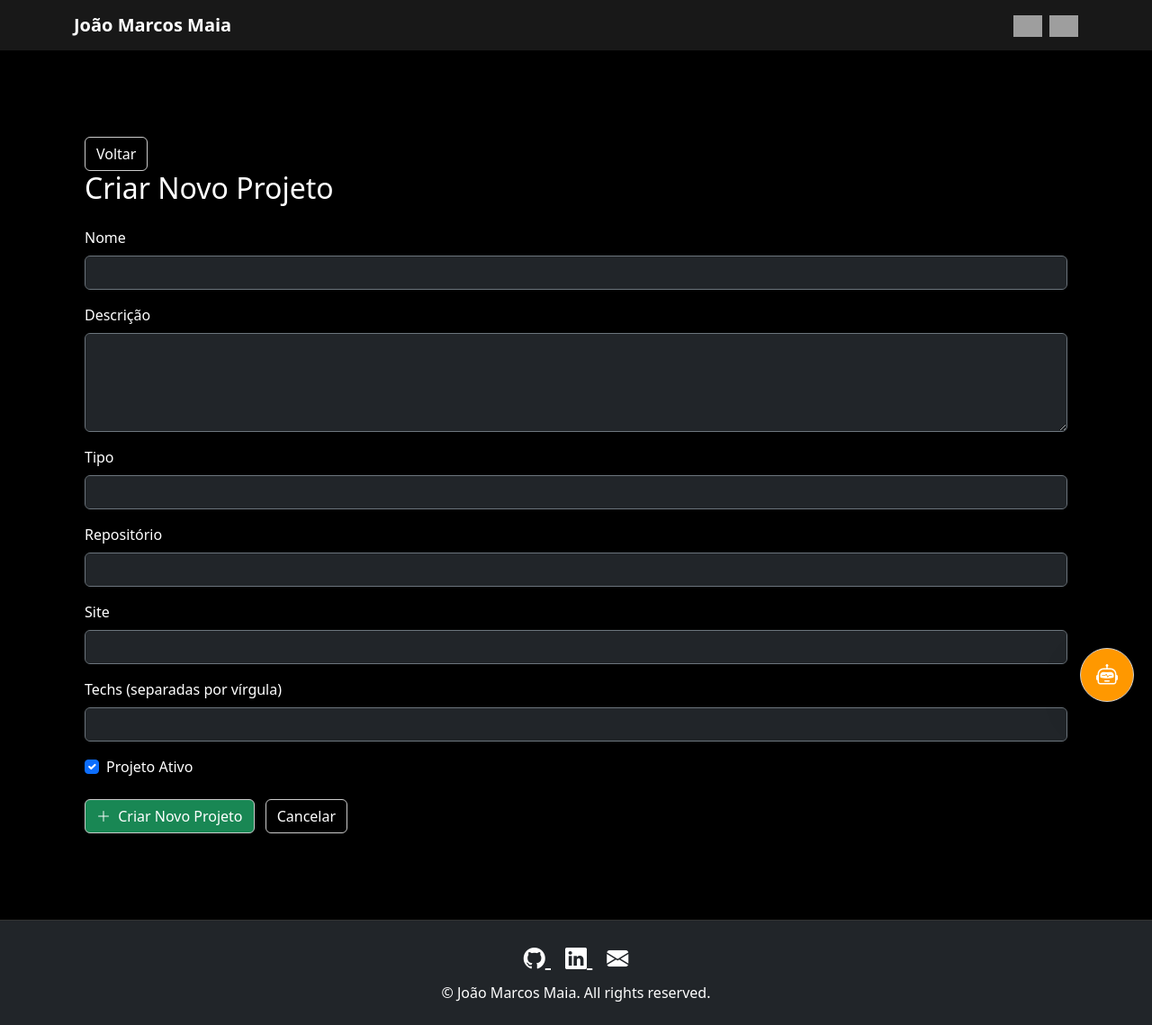
After one commit to jonhmaia/Portifolio, a Django app: page /admin-projetos/criar/ in a window 1280 px wide. The commit adds this page. Shown: the whole page at 90% size. Run offline with Django 5.2, Linux system fonts and the light colour scheme; a user stored in the database is signed in; grey boxes are pictures that could not be loaded.

Commit message:
painel completo com CRUD de projetos integrado ao Supabase
- Criação de novos projetos com formulário estilizado
- Edição com dados pré-preenchidos via GET
- Exclusão de projetos com confirmação
- Toasts visuais com feedback automático (Bootstrap)
- Proteção com login obrigatório usando @login_required
- Coreção de tradução

```diff
--- a/core/templates/base.html
+++ b/core/templates/base.html
@@ -166,6 +166,29 @@
     {% block content %}{% endblock %}
   </main>
 
+<!-- Toasts -->
+<div class="toast-container position-fixed top-0 end-0 p-3" style="z-index: 1055">
+  {% for message in messages %}
+    <div class="toast align-items-center text-white bg-{% if message.tags == 'success' %}success{% elif message.tags == 'error' %}danger{% else %}secondary{% endif %} border-0 fade show" role="alert" aria-live="assertive" aria-atomic="true">
+      <div class="d-flex">
+        <div class="toast-body">
+          {{ message }}
+        </div>
+        <button type="button" class="btn-close btn-close-white me-2 m-auto" data-bs-dismiss="toast" aria-label="Close"></button>
+      </div>
+    </div>
+  {% endfor %}
+</div>
+
+<script>
+  document.addEventListener('DOMContentLoaded', function () {
+    const toasts = document.querySelectorAll('.toast');
+    toasts.forEach(function (toastEl) {
+      const toast = new bootstrap.Toast(toastEl, { delay: 3000 });
+      toast.show();
+    });
+  });
+</script>
   <footer class="text-center py-4 bg-dark shadow-sm text-white mt-auto">
     <div class="container mb-2">
       <a href="https://github.com/jonhmaia" target="_blank" class="text-white mx-2 fs-4" title="GitHub">
@@ -186,6 +209,7 @@
   style="position: fixed; bottom: 20px; right: 20px; z-index: 9999; width: 60px; height: 60px; background-color: #ff9800;">
   <i class="bi bi-robot fs-4"></i>
 </button>
+
 
 <!-- Caixa com o iframe (inicialmente oculta) -->
 <div id="chatbotBox" style="
--- /dev/null
+++ b/core/templates/criar_projeto.html
@@ -0,0 +1,46 @@
+{% extends "base.html" %}
+{% block title %}Criar Projeto{% endblock %}
+
+{% block content %}
+<div class="container my-5">
+  <a href="{% url 'admin_projetos' %}" class="btn btn-outline-light">Voltar</a>
+  <h2 class="mb-4">Criar Novo Projeto</h2>
+  <form method="post">
+    {% csrf_token %}
+    <div class="mb-3">
+      <label for="nome" class="form-label">Nome</label>
+      <input type="text" class="form-control bg-dark text-white border-secondary" id="nome" name="nome" required>
+    </div>
+    <div class="mb-3">
+      <label for="descricao" class="form-label">Descrição</label>
+      <textarea class="form-control bg-dark text-white border-secondary" id="descricao" name="descricao" rows="4" required></textarea>
+    </div>
+    <div class="mb-3">
+      <label for="tipo" class="form-label">Tipo</label>
+      <input type="text" class="form-control bg-dark text-white border-secondary" id="tipo" name="tipo">
+    </div>
+    <div class="mb-3">
+      <label for="repo_url" class="form-label">Repositório</label>
+      <input type="url" class="form-control bg-dark text-white border-secondary" id="repo_url" name="repo_url">
+    </div>
+    <div class="mb-3">
+      <label for="demo_url" class="form-label">Site</label>
+      <input type="url" class="form-control bg-dark text-white border-secondary" id="demo_url" name="demo_url">
+    </div>
+    <div class="mb-3">
+      <label for="techs" class="form-label">Techs (separadas por vírgula)</label>
+      <input type="text" class="form-control bg-dark text-white border-secondary" id="techs" name="techs">
+    </div>
+    <div class="form-check mb-4">
+      <input class="form-check-input" type="checkbox" id="ativo" name="ativo" checked>
+      <label class="form-check-label" for="ativo">
+        Projeto Ativo
+      </label>
+    </div>
+    <button type="submit" class="btn btn-success">
+      <i class="bi bi-plus-lg me-1"></i> Criar Novo Projeto
+    </button>
+    <a href="{% url 'admin_projetos' %}" class="btn btn-outline-light ms-2">Cancelar</a>
+  </form>
+</div>
+{% endblock %}
--- a/core/templates/sobre_mim.html
+++ b/core/templates/sobre_mim.html
@@ -80,7 +80,7 @@
   <div class="mt-5 animate__animated animate__fadeIn" id="card-sobre">
     <h3 class="fw-semibold">{% trans "Formação" %}</h3>
     <ul>
-      <li><strong>{% trans "Universidade Federal de Goiás (UFG) — Superior (Cursando)" %}</strong></li>
+      <li><strong>{% trans "Universidade Federal de Goiás (UFG) - Ciência da Computação — Superior (Cursando)" %}</strong></li>
       <li><strong>{% trans "Colégio Einstein — Ensino Médio (Concluído em 2020)" %}</strong></li>
     </ul>
   </div>
--- a/core/urls.py
+++ b/core/urls.py
@@ -1,11 +1,16 @@
 from django.urls import path
 from . import views
-
+from django.contrib.auth import views as auth_views
 
 urlpatterns = [
     path('', views.home, name='home'),  # Home page
     path('curriculo/', views.sobre_mim, name='sobre_mim'),  # Página de currículo
-
     path("projetos/", views.projetos, name="projetos"), ## Página de projetos
+    path('admin-projetos/', views.admin_projetos, name='admin_projetos'),
+    path('admin-projetos/criar/', views.criar_projeto, name='criar_projeto'),
+    path('login/', auth_views.LoginView.as_view(template_name='login.html'), name='login'),
+    path('logout/', auth_views.LogoutView.as_view(next_page='login'), name='logout'),
+    path('admin-projetos/excluir/<int:id>/', views.excluir_projeto, name='excluir_projeto'),
+    path('admin-projetos/editar/<int:id>/', views.editar_projeto, name='editar_projeto'),
 
 ]
--- a/core/views.py
+++ b/core/views.py
@@ -1,8 +1,17 @@
-from django.shortcuts import render
+from django.shortcuts import render, redirect
 from django.utils.translation import activate
-from django.conf import settings
 from .models import SobreMim
 from .utils import buscar_projetos_supabase
+import requests
+from django.conf import settings
+from django.contrib.auth.decorators import login_required
+from django.contrib import messages
+
+SUPABASE_URL = 'https://zixvekycedfltzsbsjfy.supabase.co'
+SUPABASE_KEY = 'eyJhbGciOiJIUzI1NiIsInR5cCI6IkpXVCJ9.eyJpc3MiOiJzdXBhYmFzZSIsInJlZiI6InppeHZla3ljZWRmbHR6c2JzamZ5Iiwicm9sZSI6ImFub24iLCJpYXQiOjE3NDQxMjM4MDAsImV4cCI6MjA1OTY5OTgwMH0.yLb7D3YvNFX_KE9Ldftdl8vsHQzYhCLiQkpwqgKiazI'
+SUPABASE_TABLE = 'projetos'
+
+
 
 def home(request):
     return render(request, 'home.html')
@@ -20,3 +29,125 @@ def projetos(request):
 
     lista = buscar_projetos_supabase()
     return render(request, 'projetos.html', {'projetos': lista})
+
+@login_required
+def admin_projetos(request):
+    headers = {
+        "apikey": SUPABASE_KEY,
+        "Authorization": f"Bearer {SUPABASE_KEY}"
+    }
+
+    response = requests.get(f"{SUPABASE_URL}/rest/v1/projetos?select=*", headers=headers)
+
+    projetos = response.json() if response.status_code == 200 else []
+
+    return render(request, "admin_projetos.html", {"projetos": projetos})
+
+@login_required
+def criar_projeto(request):
+    if request.method == "POST":
+        nome = request.POST.get("nome")
+        descricao = request.POST.get("descricao")
+        tipo = request.POST.get("tipo") or ""
+        repo_url = request.POST.get("repo_url") or ""
+        demo_url = request.POST.get("demo_url") or ""
+        techs = request.POST.get("techs").split(",")
+        ativo = request.POST.get("ativo") == "on"
+
+        headers = {
+            "apikey": SUPABASE_KEY,
+            "Authorization": f"Bearer {SUPABASE_KEY}",
+            "Content-Type": "application/json",
+            "Prefer": "return=representation"
+        }
+
+        payload = {
+            "nome": nome,
+            "descricao": descricao,
+            "Tipo": tipo,
+            "repo_url": repo_url,
+            "demo_url": demo_url,
+            "techs": techs,
+            "ativo": ativo
+        }
+
+        response = requests.post(
+            f"{SUPABASE_URL}/rest/v1/projetos",
+            headers=headers,
+            json=payload
+        )
+
+        print("DADOS ENVIADOS:", payload)
+        print("STATUS:", response.status_code)
+        print("RESPOSTA:", response.text)
+
+        if response.status_code == 201:
+            messages.success(request, "Projeto criado com sucesso!")
+        else:
+            messages.error(request, f"Erro ao criar projeto: {response.text}")
+
+        return redirect("admin_projetos")
+
+    return render(request, "criar_projeto.html")
+
+@login_required
+def excluir_projeto(request, id):
+    headers = {
+        "apikey": SUPABASE_KEY,
+        "Authorization": f"Bearer {SUPABASE_KEY}",
+        "Content-Type": "application/json"
+    }
+
+    response = requests.delete(
+        f"{SUPABASE_URL}/rest/v1/projetos?id=eq.{id}",
+        headers=headers
+    )
+
+    if response.status_code == 204:
+        messages.success(request, "Projeto excluído com sucesso.")
+    else:
+        messages.error(request, f"Erro ao excluir: {response.text}")
+
+    return redirect("admin_projetos")
+
+@login_required
+def editar_projeto(request, id):
+    headers = {
+        "apikey": SUPABASE_KEY,
+        "Authorization": f"Bearer {SUPABASE_KEY}",
+        "Content-Type": "application/json"
+    }
+
+    # GET para buscar dados do projeto
+    if request.method == "GET":
+        res = requests.get(f"{SUPABASE_URL}/rest/v1/projetos?id=eq.{id}&select=*", headers=headers)
+        if res.status_code == 200 and res.json():
+            projeto = res.json()[0]
+        else:
+            messages.error(request, "Projeto não encontrado.")
+            return redirect("admin_projetos")
+        return render(request, "editar_projeto.html", {"projeto": projeto})
+
+    # PATCH para atualizar
+    if request.method == "POST":
+        payload = {
+            "nome": request.POST.get("nome"),
+            "descricao": request.POST.get("descricao"),
+            "Tipo": request.POST.get("tipo"),
+            "repo_url": request.POST.get("repo_url"),
+            "demo_url": request.POST.get("demo_url"),
+            "techs": request.POST.get("techs").split(","),
+            "ativo": request.POST.get("ativo") == "on"
+        }
+
+        res = requests.patch(
+            f"{SUPABASE_URL}/rest/v1/projetos?id=eq.{id}",
+            headers=headers,
+            json=payload
+        )
+
+        if res.status_code in [200, 204]:
+            messages.success(request, "Projeto atualizado com sucesso!")
+        else:
+            messages.error(request, f"Erro ao atualizar: {res.text}")
+        return redirect("admin_projetos")
--- a/portifolio/settings.py
+++ b/portifolio/settings.py
@@ -146,3 +146,6 @@ MEDIA_ROOT = BASE_DIR / 'media'
 SUPABASE_URL = 'https://zixvekycedfltzsbsjfy.supabase.co'
 SUPABASE_KEY = 'eyJhbGciOiJIUzI1NiIsInR5cCI6IkpXVCJ9.eyJpc3MiOiJzdXBhYmFzZSIsInJlZiI6InppeHZla3ljZWRmbHR6c2JzamZ5Iiwicm9sZSI6ImFub24iLCJpYXQiOjE3NDQxMjM4MDAsImV4cCI6MjA1OTY5OTgwMH0.yLb7D3YvNFX_KE9Ldftdl8vsHQzYhCLiQkpwqgKiazI'
 SUPABASE_TABLE = 'projetos'
+
+LOGIN_URL = 'login'
+LOGIN_REDIRECT_URL = 'admin_projetos'
```
Also changed, not shown: core/templates/admin_projetos.html (added, +55 -0 lines), core/templates/editar_projeto.html (added, +46 -0 lines), core/templates/login.html (added, +24 -0 lines), core/admin.py (line endings or trailing spaces), core/locale/en/LC_MESSAGES/django.po, db.sqlite3, 1 other file.
